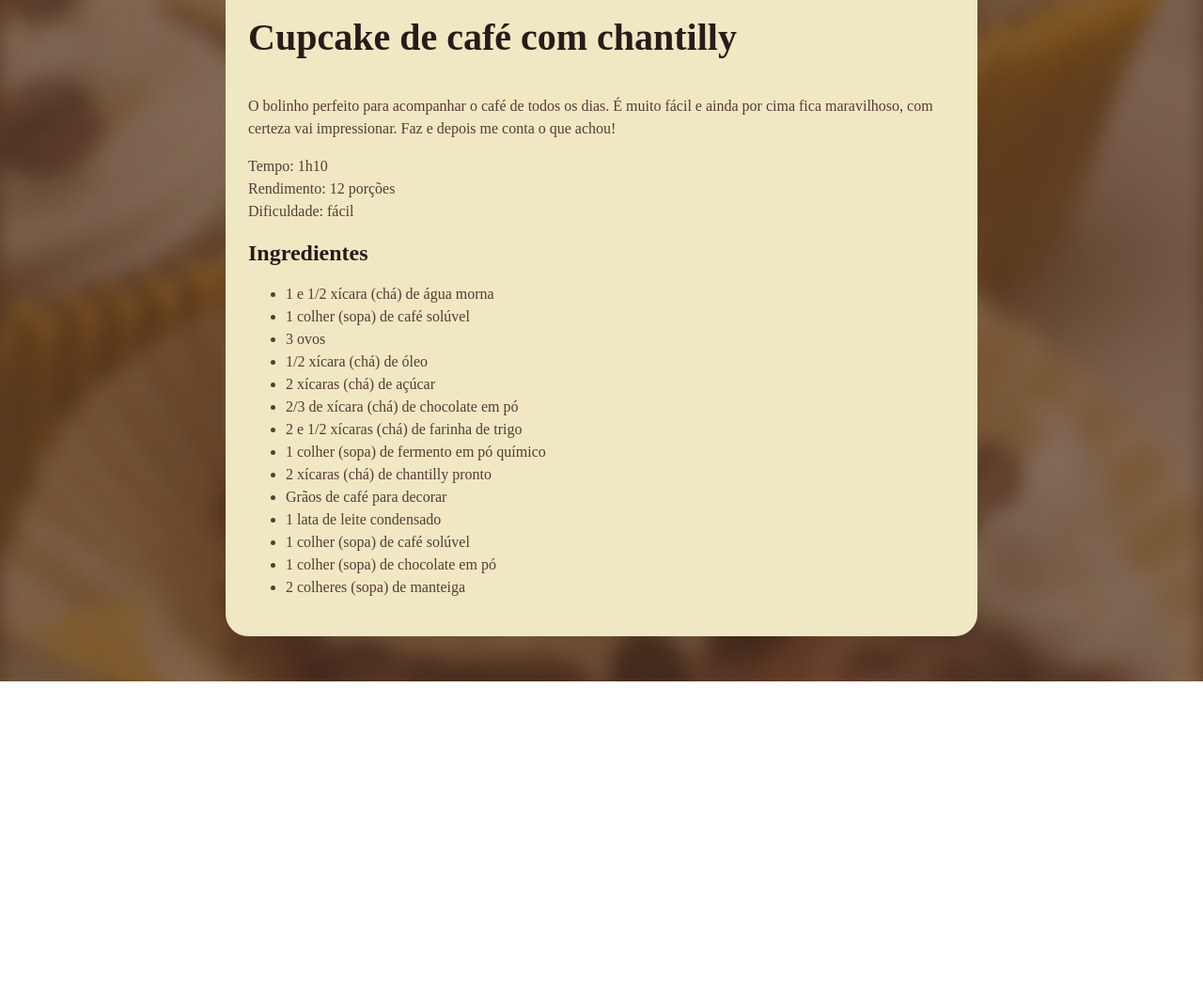
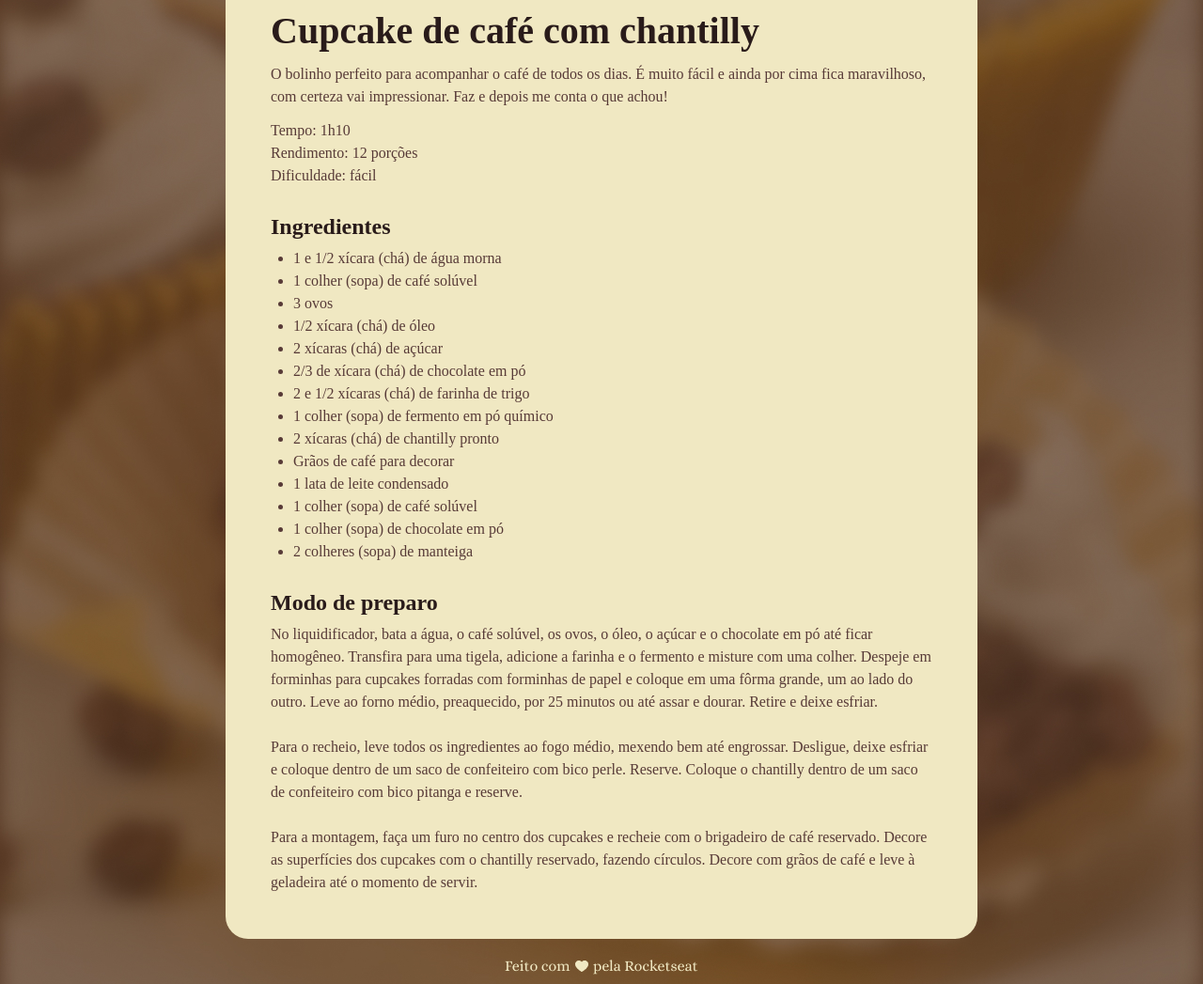
Before and after one commit to edu-sanches/projeto-basico-receita-html-css, a plain HTML site: page index.html in a window 1280 px wide. Shown: the part 500-1547 px from the top of the page at 94% size. Before the commit the page ends 1225 px from the top, so only its background shows below. Drawn offline with Linux system fonts and the light colour scheme; a web font is replaced by a local one.

Commit message:
personalizando espaços

```diff
--- a/index.html
+++ b/index.html
@@ -45,7 +45,16 @@
                     <li>2 colheres (sopa) de manteiga</li>
                 </ul>
             </section>
-            <section id="preparation"></section>
+            <section id="preparation">
+                <h2>Modo de preparo</h2>
+                <p>
+                    No liquidificador, bata a água, o café solúvel, os ovos, o óleo, o açúcar e o chocolate em pó até ficar homogêneo. Transfira para uma tigela, adicione a farinha e o fermento e misture com uma colher. Despeje em forminhas para cupcakes forradas com forminhas de papel e coloque em uma fôrma grande, um ao lado do outro. Leve ao forno médio, preaquecido, por 25 minutos ou até assar e dourar. Retire e deixe esfriar.
+                    <br><br>
+                    Para o recheio, leve todos os ingredientes ao fogo médio, mexendo bem até engrossar. Desligue, deixe esfriar e coloque dentro de um saco de confeiteiro com bico perle. Reserve. Coloque o chantilly dentro de um saco de confeiteiro com bico pitanga e reserve.
+                    <br><br>
+                    Para a montagem, faça um furo no centro dos cupcakes e recheie com o brigadeiro de café reservado. Decore as superfícies dos cupcakes com o chantilly reservado, fazendo círculos. Decore com grãos de café e leve à geladeira até o momento de servir.
+                </p>
+            </section>
         </main>
     </div>
 </body>
--- a/style.css
+++ b/style.css
@@ -1,3 +1,8 @@
+* {
+    margin: 0;
+    padding: 0;
+}
+
 :root {
     font-family: 'Alice', serif;
     line-height: 150%;
@@ -21,6 +26,18 @@ img {
     border-radius: 16px;
 }
 
+main {
+    padding: 24px;
+}
+
+#about p + p {
+    margin-top: 12px;
+}
+
+section + section {
+    margin-top: 24px;
+}
+
 h1 {
     font-size: 40px;
     line-height: 140%;
@@ -32,4 +49,10 @@ h2 {
 
 h1, h2 {
     color: #291B1A;
+    margin-bottom: 4px;
+    line-height: 150%;
 }
+
+ul {
+    padding-left: 24px;
+}
```
